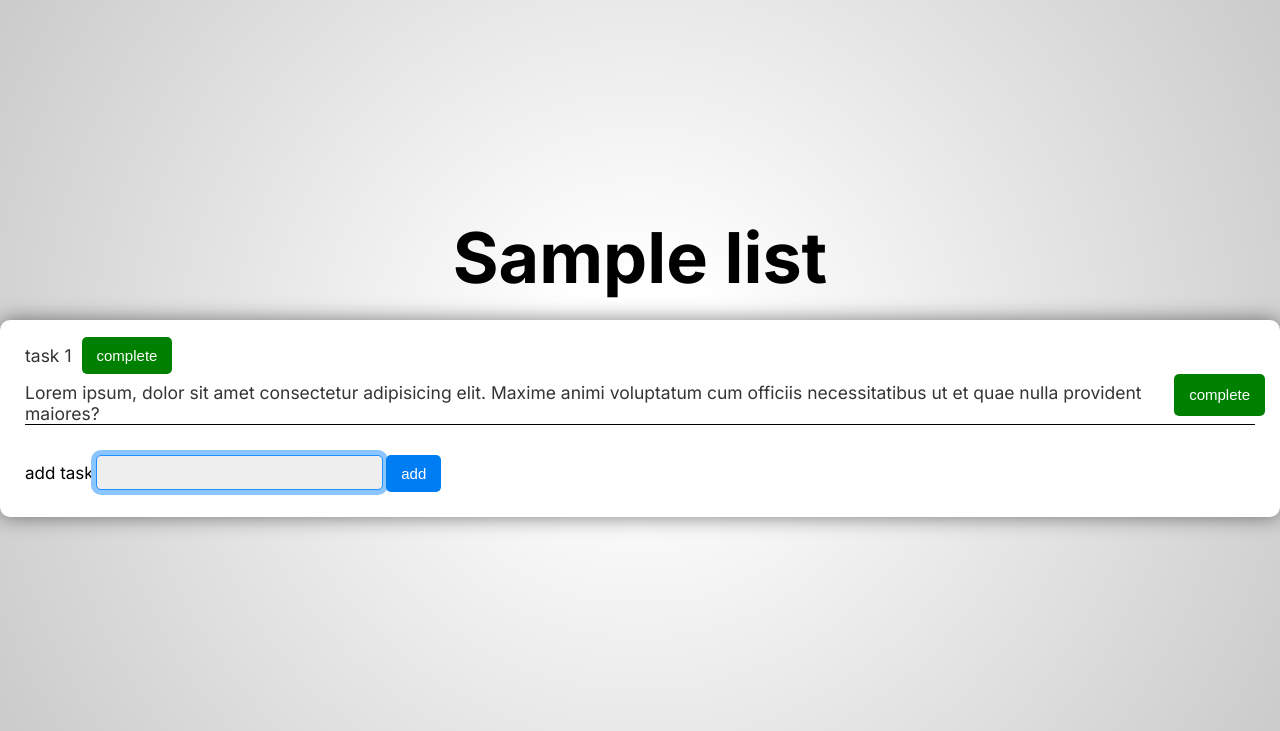
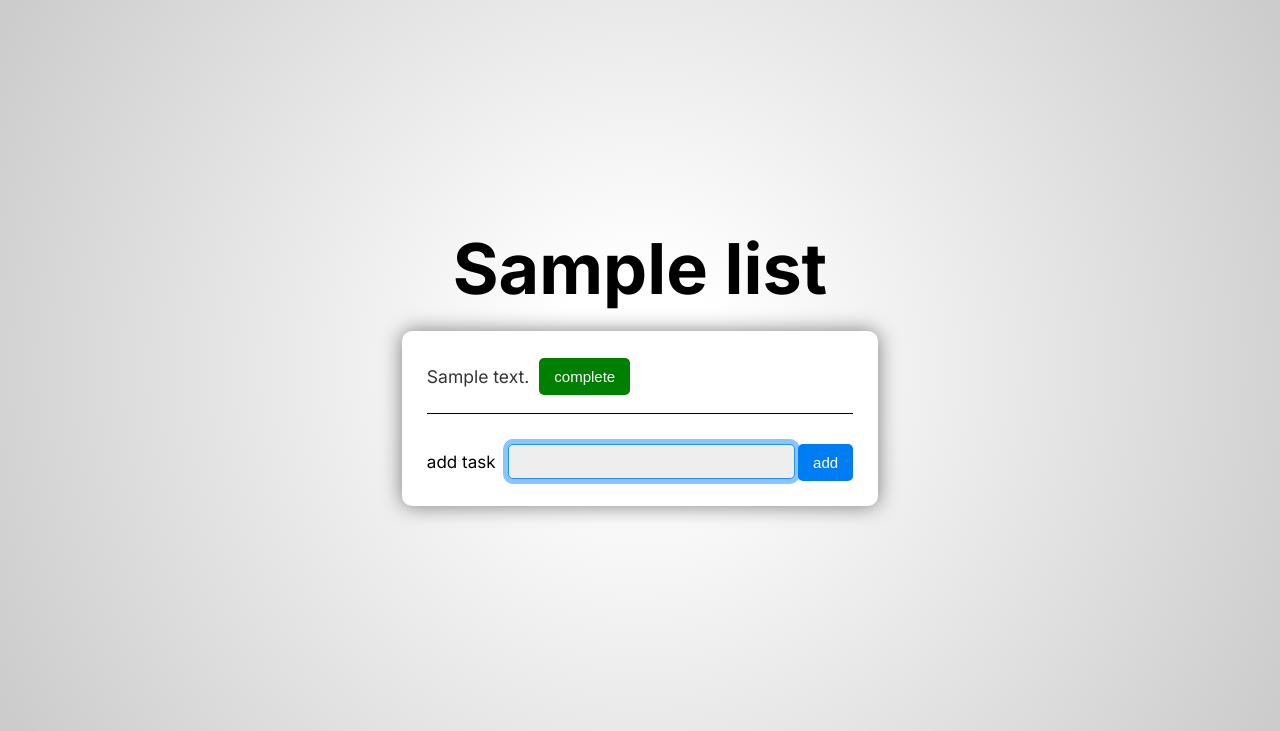
Before and after one commit to mohammad-alj/myTodo, a Flask app: template templates/list.html in a window 1280 px wide. Shown: the part 69-800 px from the top of the page. Run offline with Flask 3, Linux system fonts and the light colour scheme; the template is opened without the code that fills it: most values are stand-ins (such as "Sample title", 1, 10 or a date in 2020); some libraries are stand-ins or nearby versions.

Commit message:
Make the user able to add tasks.

```diff
--- a/app.py
+++ b/app.py
@@ -141,7 +141,7 @@ def lists():
         return redirect(f'/lists/{list_id}')
 
 
-@app.route('/lists/<list_id>', methods=['GET'])
+@app.route('/lists/<list_id>', methods=['GET', 'POST'])
 def list(list_id):
     if request.method == 'GET':
         list = db.execute(
@@ -149,7 +149,14 @@ def list(list_id):
         if not list:
             return error(403, 'you dont have that list')
         list = list[0]
-        return render_template('list.html', list=list)
+
+        tasks = db.execute('SELECT * FROM tasks WHERE list_id = ?', list_id)
+        return render_template('list.html', list=list, tasks=tasks)
+    elif request.method == 'POST':
+        task_content = request.form.get('task')
+        db.execute(
+            'INSERT INTO tasks (list_id, task_content) VALUES (?, ?)', list_id, task_content)
+        return redirect(f'/lists/{list_id}')
 
 
 if __name__ == "__main__":
--- a/static/css/list.css
+++ b/static/css/list.css
@@ -17,6 +17,7 @@ main {
     padding: none;
     font-size: 2rem;
     display: flex;
+    margin: 10px 0;
 }
 
 .btn--green {
@@ -29,3 +30,7 @@ form {
     border-top: 1px solid #000;
     padding-top: 10px;
 }
+
+form label {
+    margin-right: 10px;
+}
--- a/templates/list.html
+++ b/templates/list.html
@@ -5,19 +5,14 @@
 <h1>{{ list.list_name }}</h1>
 <div class="list">
 	<ul>
+		{% for task in tasks %}
 		<li class="list__task">
-			<p>task 1</p>
+			<p>{{ task.task_content }}</p>
 			<button class="btn btn--green">complete</button>
 		</li>
-		<li class="list__task">
-			<p>
-				Lorem ipsum, dolor sit amet consectetur adipisicing elit. Maxime animi voluptatum
-				cum officiis necessitatibus ut et quae nulla provident maiores?
-			</p>
-			<button class="btn btn--green">complete</button>
-		</li>
+		{% endfor %}
 	</ul>
-	<form action="/acount/lists/{{ list.list_id }}" method="post">
+	<form action="/lists/{{ list.list_id }}" method="post">
 		<label class="form__label" for="task">add task</label>
 		<input
 			class="form__input"
```
Also changed, not shown: database.db.
